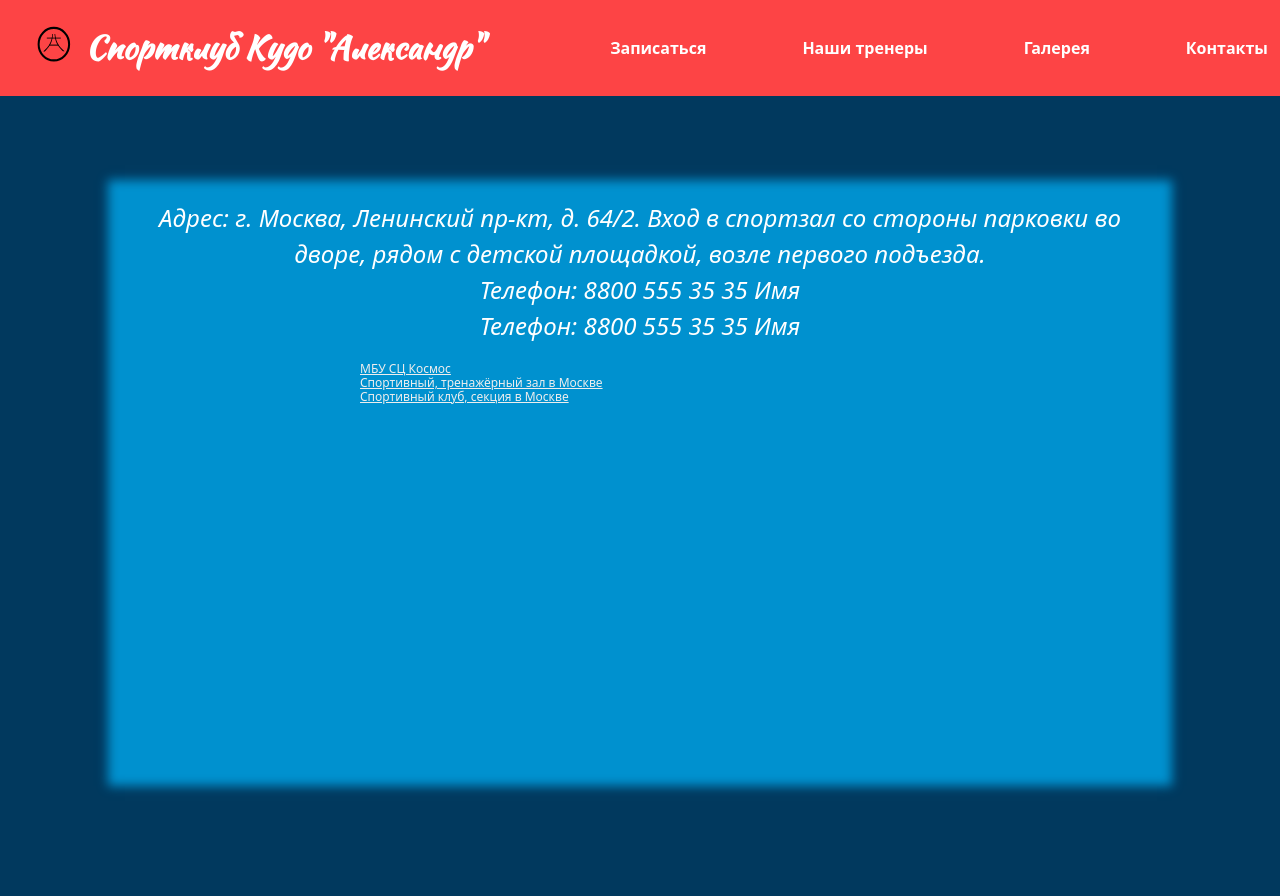
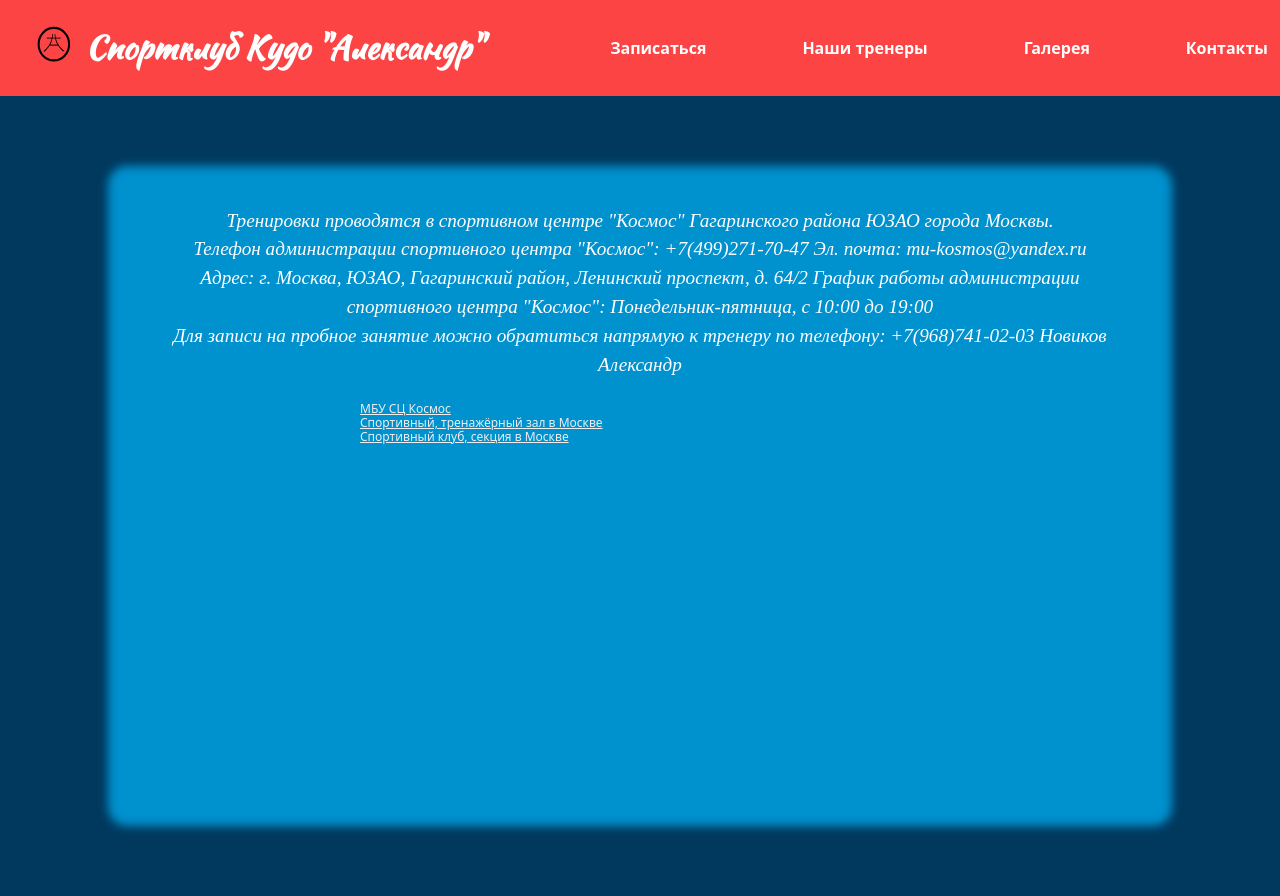
Before and after one commit to Mikhail-Ushakov/kudo_with_flask, a Flask app: page /contacts in a window 1280 px wide. Run offline with Flask 3, Linux system fonts and the light colour scheme.

Commit message:
final(may be)

```diff
--- a/static/style.css
+++ b/static/style.css
@@ -7,6 +7,7 @@
 }
 body {
     margin: 0px;
+    min-height: 100vh;
 }
 .logo {
     color: rgb(255, 255, 255);
@@ -193,10 +194,10 @@ body {
 }
 .lightbox-content img {
     border-radius: 7px;
-    box-shadow: 0 0 3px 0 rgba(225, 225, 225, .25);
+    /* box-shadow: 0 0 3px 0 rgba(225, 225, 225, .25); */
     width: 100%;
     height: 100%;
-    object-fit: cover;
+    object-fit: contain;
 }
 .lightbox-prev,
 .lightbox-next {
@@ -256,6 +257,9 @@ body {
         width: 100%;
 
     }
+    .logo {
+        font-size: 1.5em;
+    }
     .bgimg-1:before {
         bottom: -20;
 
@@ -271,6 +275,15 @@ body {
     }
     .map {
         width: 100%;
+    }
+    .welcome-speech-h1 {
+        font-size: 1em;
+    }
+    .welcome-speech {
+        top: 40vw;
+    }
+    .welcome-speech-p {
+        font-size: .75em;
     }
 }
 @media (max-width: 480px) {
@@ -288,9 +301,7 @@ body {
         bottom: -25.5%;
     }
 
-    .logo {
-        font-size: 1.5em;
-    }
+
 
     .nav-link {
         font-size: 0.8em;
@@ -302,15 +313,7 @@ body {
         background-attachment: scroll;
         background-position: top;
     }
-    .welcome-speech-h1 {
-        font-size: 1em;
-    }
-    .welcome-speech {
-        top: 40vw;
-    }
-    .welcome-speech-p {
-        font-size: .75em;
-    }
+
     .bgimg-1:before {
         height: 60px;
         bottom: 0;
--- a/templates/contacts.html
+++ b/templates/contacts.html
@@ -4,16 +4,12 @@
     <meta charset="UTF-8">
     <meta http-equiv="X-UA-Compatible" content="IE=edge">
     <meta name="viewport" content="width=device-width, initial-scale=1.0">
-    <title>Document</title>
+    <title>Контакты</title>
     <link href="https://cdn.jsdelivr.net/npm/bootstrap@5.3.0-alpha3/dist/css/bootstrap.min.css" rel="stylesheet"
     integrity="sha384-KK94CHFLLe+nY2dmCWGMq91rCGa5gtU4mk92HdvYe+M/SXH301p5ILy+dN9+nJOZ" crossorigin="anonymous">
 <link rel="stylesheet" href="{{ url_for('static', filename='style.css') }}">
 <link rel="icon" href="{{ url_for('static', filename='favicon.svg') }}" type="image/x-icon">
     <style>
-      html {
-        overflow: hidden;
-      }
-
       p {
         color: white;
         font-size: 1.5em;
@@ -38,12 +34,17 @@
         </div>
     </nav>
 
-    <div class="section-2 vh-100" >
-      <div class="card-contacts container-space">
-        <p>Адрес: г. Москва, Ленинский пр-кт, д. 64/2. Вход в спортзал со стороны парковки во дворе,
-          рядом с детской площадкой, возле первого подъезда. <br>
-          Телефон: 8800 555 35 35 Имя <br>
-          Телефон: 8800 555 35 35 Имя
+    <div class="section-2" style="min-height: 100vh;">
+      <div class="card container-space" height="100vh">
+        <p>Тренировки проводятся в спортивном центре &quot;Космос&quot; Гагаринского района ЮЗАО
+          города Москвы. <br>
+          Телефон администрации спортивного центра &quot;Космос&quot;: +7(499)271-70-47
+          Эл. почта: mu-kosmos@yandex.ru <br>
+          Адрес: г. Москва, ЮЗАО, Гагаринский район, Ленинский проспект, д. 64/2
+          График работы администрации спортивного центра &quot;Космос&quot;:
+          Понедельник-пятница, с 10:00 до 19:00 <br>
+          Для записи на пробное занятие можно обратиться напрямую к тренеру по
+          телефону: +7(968)741-02-03 Новиков Александр
 
         </p>
         <div style="position:relative;overflow:hidden;"><a href="https://yandex.ru/maps/org/mbu_sts_kosmos/1575255519/?utm_medium=mapframe&utm_source=maps" style="color:#eee;font-size:12px;position:absolute;top:0px;">МБУ СЦ Космос</a><a href="https://yandex.ru/maps/213/moscow/category/sports_hall_gym/41430094175/?utm_medium=mapframe&utm_source=maps" style="color:#eee;font-size:12px;position:absolute;top:14px;">Спортивный, тренажёрный зал в Москве</a><a href="https://yandex.ru/maps/213/moscow/category/sports_club/184107297/?utm_medium=mapframe&utm_source=maps" style="color:#eee;font-size:12px;position:absolute;top:28px;">Спортивный клуб, секция в Москве</a><iframe src="https://yandex.ru/map-widget/v1/?l=trf%2Ctrfe&ll=37.551301%2C55.693566&mode=poi&poi%5Bpoint%5D=37.551325%2C55.693487&poi%5Buri%5D=ymapsbm1%3A%2F%2Forg%3Foid%3D1575255519&z=21" class="map" width="560" max-width="560" height="400" frameborder="1" allowfullscreen="true" style="position:relative;"></iframe></div>
--- a/templates/join.html
+++ b/templates/join.html
@@ -4,7 +4,7 @@
     <meta charset="UTF-8">
     <meta http-equiv="X-UA-Compatible" content="IE=edge">
     <meta name="viewport" content="width=device-width, initial-scale=1.0">
-    <title>Document</title>
+    <title>Записаться</title>
     <link href="https://cdn.jsdelivr.net/npm/bootstrap@5.3.0-alpha3/dist/css/bootstrap.min.css" rel="stylesheet"
     integrity="sha384-KK94CHFLLe+nY2dmCWGMq91rCGa5gtU4mk92HdvYe+M/SXH301p5ILy+dN9+nJOZ" crossorigin="anonymous">
     <link rel="stylesheet" href="{{ url_for('static', filename='style.css') }}">
@@ -27,7 +27,7 @@
       <a href="{{ url_for('foto') }}" class="link-page nav-link active">Галерея</a>
       <a href="{{ url_for('contacts') }}" class="link-page nav-link active">Контакты</a>
     </div>
-</nav>
+  </nav>
   <div class="section-2" style="height: 100vh;">
     <div class="card form-container">
       <p>Заполните форму и мы с Вами свяжемся</p>
```
Also changed, not shown: templates/foto.html (+20 -10 lines), templates/index.html (+40 -22 lines), templates/instructors.html (+4 -4 lines), static/10.jpg (added), static/11.jpg (added), static/3.jpg (added), static/5.jpg (added), static/9.jpg (added), 9 other files.
